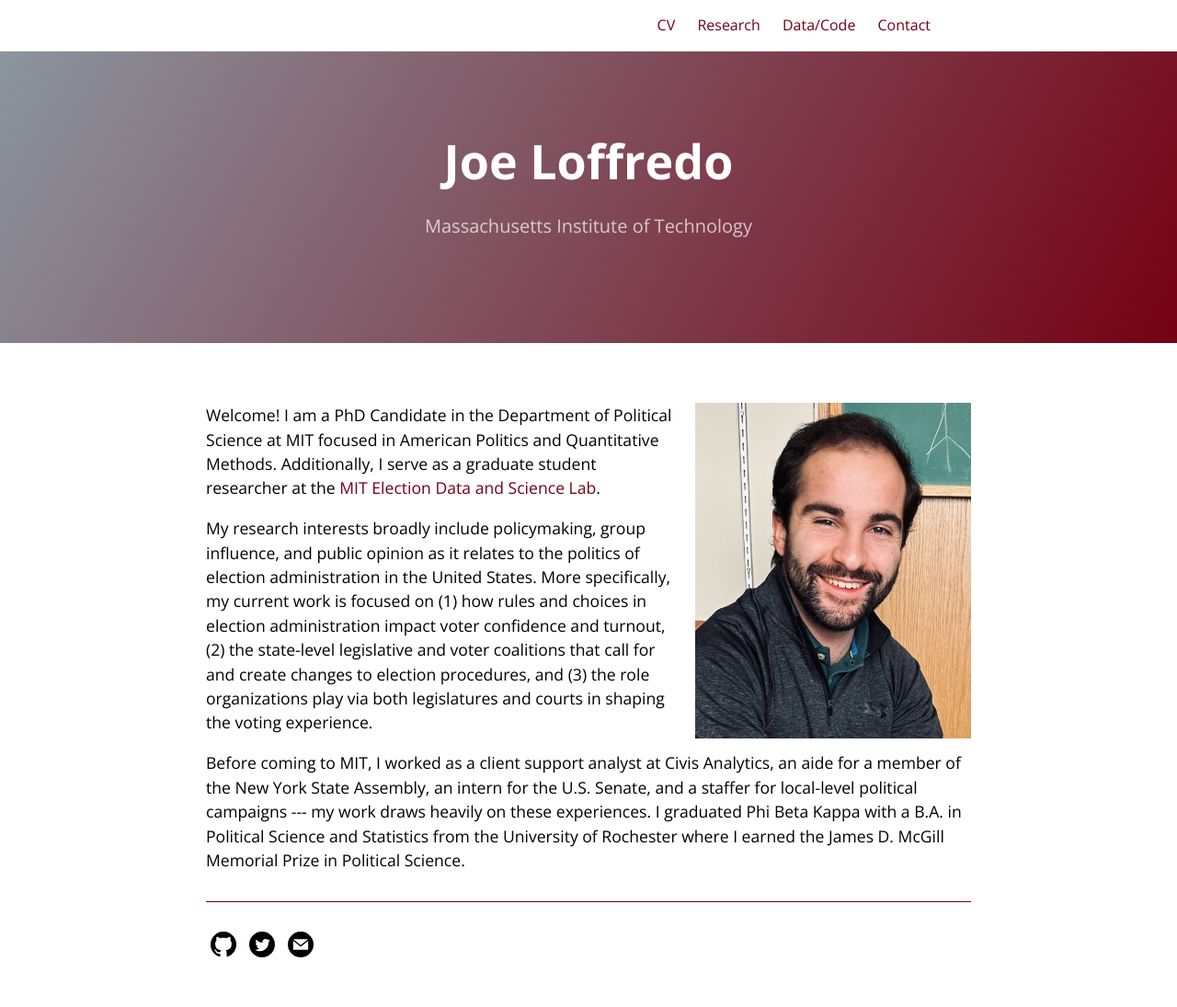
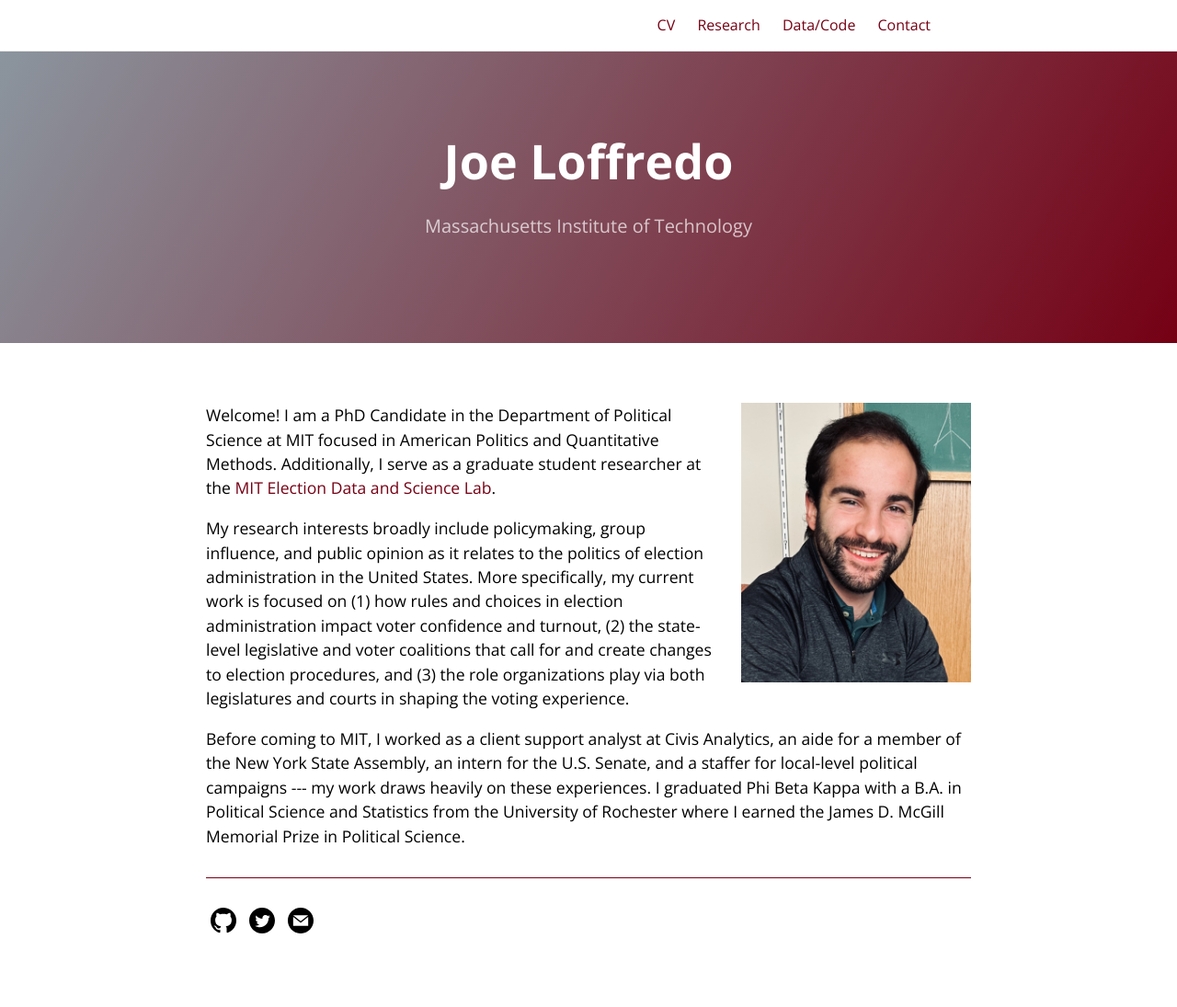
Before and after one commit to jloffredo2/jloffredo2.github.io, a Jekyll site: the page built from index.md, in a window 1280 px wide. Shown: the whole page at 92% size. Built offline with Jekyll 4.4.1, drawn with Linux system fonts in a browser that asks for light colours; after the commit the page ends 1069 px from its top, so only the background shows below that.

Commit message:
trying floating pic size

```diff
--- a/index.md
+++ b/index.md
@@ -3,8 +3,8 @@
 layout: home
 ---
 
-<div style="float: right; margin-left: 20px;">
-  <img width="300" src="profile.jpeg" id="profile">
+<div style="float: right; margin-left: 20px; max-width: 100%; width: 250px;">
+  <img src="profile.jpeg" id="profile" style="width: 100%; height: auto;">
 </div>
 
 <p>Welcome! I am a PhD Candidate in the Department of Political Science at MIT focused in American Politics and Quantitative Methods. Additionally, I serve as a graduate student researcher at the <a href="https://electionlab.mit.edu">MIT Election Data and Science Lab</a>.</p>
```
